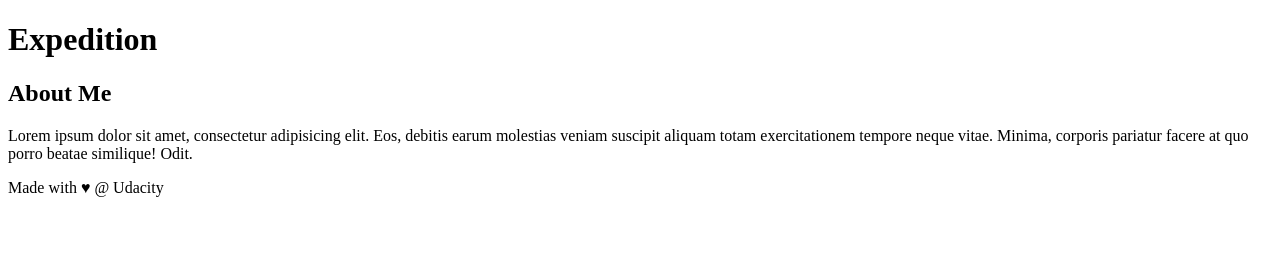
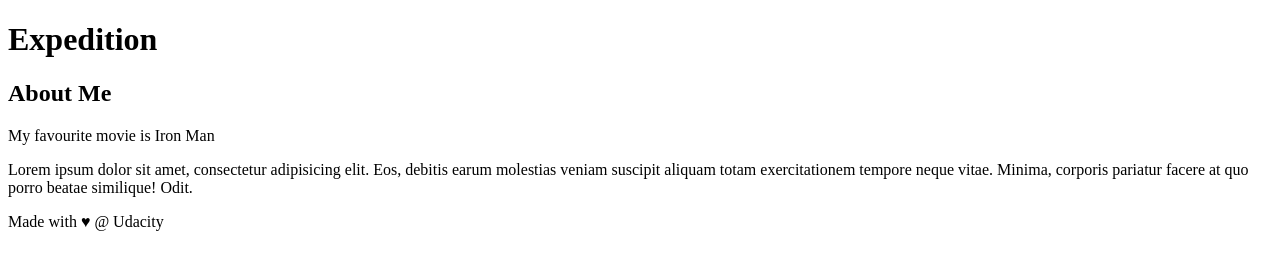
Before and after one commit to swapnilhota/Git, a plain HTML site: page index.html in a window 1280 px wide. Drawn offline with Linux system fonts and the light colour scheme.

Commit message:
Add more content to sidebar

```diff
--- a/index.html
+++ b/index.html
@@ -23,7 +23,7 @@
 
     <aside>
         <h2>About Me</h2>
-
+        <p>My favourite movie is Iron Man</p>
         <p>Lorem ipsum dolor sit amet, consectetur adipisicing elit. Eos, debitis earum molestias veniam suscipit
             aliquam totam exercitationem tempore neque vitae. Minima, corporis pariatur facere at quo porro beatae
             similique! Odit.</p>
```
